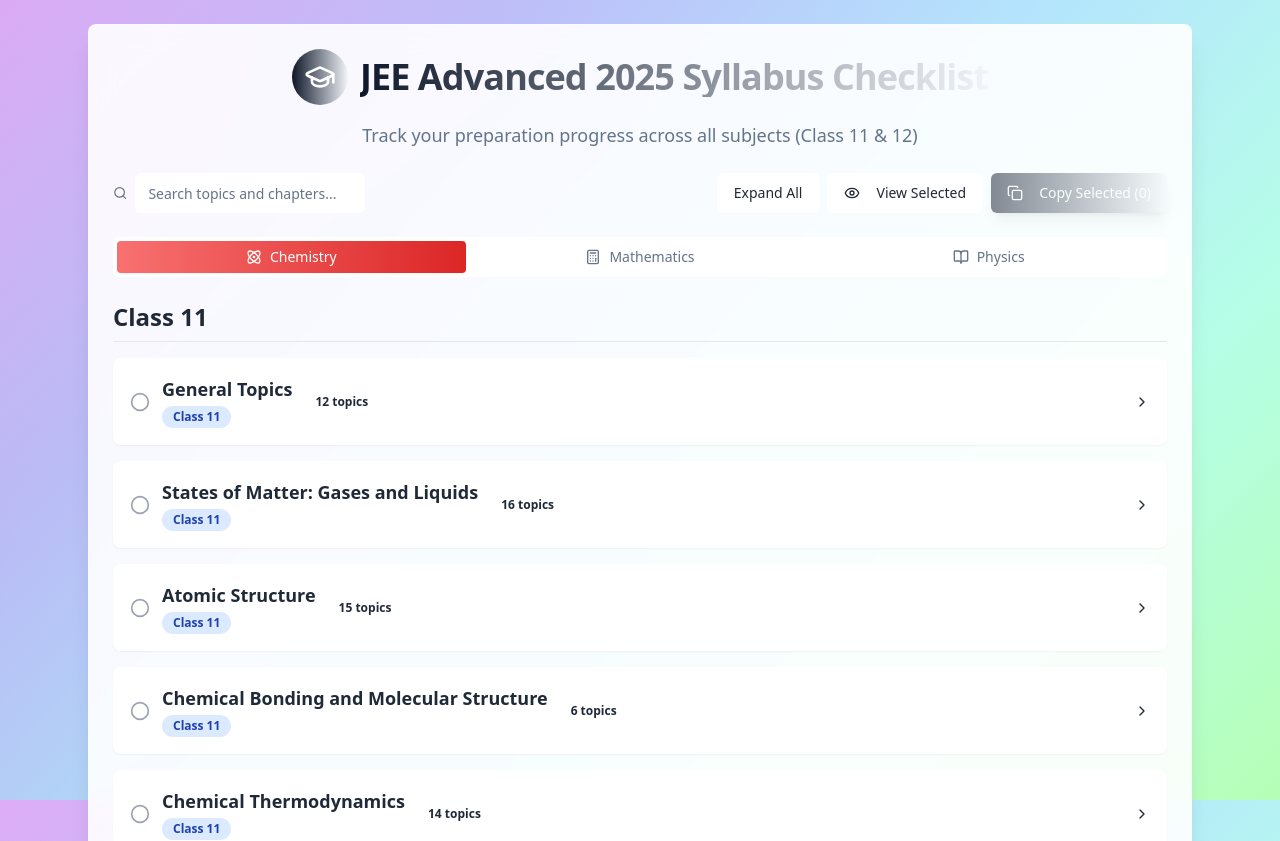
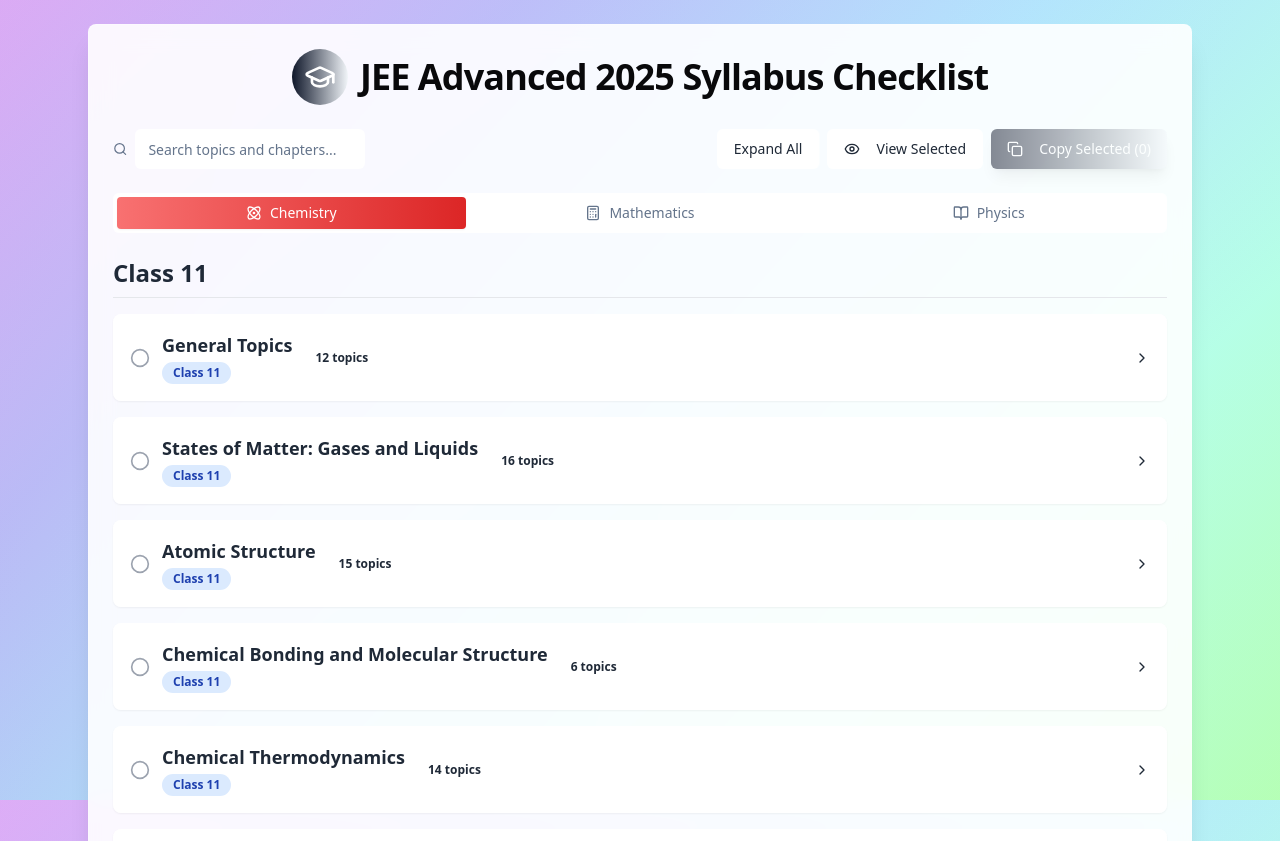
Before and after one commit to YashSadhu/jee-syllabus-tracker, a React (Vite) app: page / in a window 1280 px wide. Shown: the top 841 px of the page. Built offline with nearby package versions, Linux system fonts and the light colour scheme.

Commit message:
Refactor syllabus checklist
Update syllabus checklist to improve clarity and storytelling.

```diff
--- a/src/components/SyllabusHeader.tsx
+++ b/src/components/SyllabusHeader.tsx
@@ -9,13 +9,10 @@ const SyllabusHeader = () => {
         <div className="p-3 rounded-full bg-gradient-to-r from-primary to-secondary">
           <GraduationCap className="h-8 w-8 text-white" />
         </div>
-        <CardTitle className="text-4xl font-bold bg-gradient-to-r from-primary to-secondary bg-clip-text text-transparent">
+        <CardTitle className="text-4xl font-bold text-foreground">
           JEE Advanced 2025 Syllabus Checklist
         </CardTitle>
       </div>
-      <p className="text-lg text-muted-foreground">
-        Track your preparation progress across all subjects (Class 11 & 12)
-      </p>
     </CardHeader>
   );
 };
```
